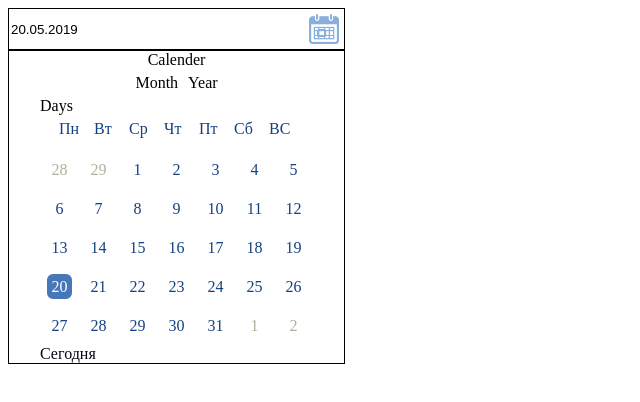
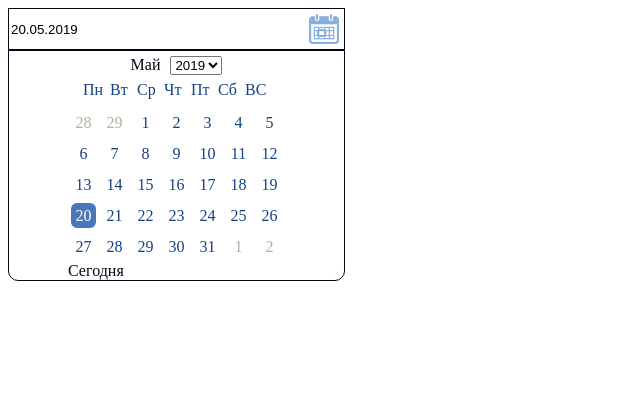
Before and after one commit to LenaBuraja/DatePicker, a React app: page / in a window 1280 px wide. Shown: the top 402 px of the page, without its empty margins (0-640 px from the left). Built offline with nearby package versions, Linux system fonts and the light colour scheme.

Commit message:
select year

```diff
--- a/src/assets/styles/styles.css
+++ b/src/assets/styles/styles.css
@@ -16,7 +16,7 @@ body {
 .field {
 	display: flex;
 	flex-direction: row;
-	border: 1px solid black;
+	border: 1px solid #040615;
 	align-items: center;
 }
 
@@ -25,10 +25,12 @@ body {
 }
 
 .calender {
-	border: 1px solid black;
+	border: 1px solid #040615;
+	border-radius: 0px 0px 10px 10px;
 	display: flex;
 	flex-direction: column;
 	align-items: center;
+	color: #040615;
 }
 
 .app {
@@ -46,8 +48,13 @@ margin: 5px;
 
 .monthes {
 	display: flex;
+	flex-direction: column;
 	justify-content: center;
 	align-items: center;
+}
+
+.groupMonthes{
+	display: flex;
 }
 
 .nameMonth {
@@ -76,7 +83,7 @@ margin: 5px;
 .namesOfDayInWeek > * {
 	width: 25px;
 	height: 25px;
-	margin: 5px;
+	margin: 1px;
 	color: #144182;
 }
 
@@ -91,7 +98,7 @@ margin: 5px;
 	justify-content: center;
 	width: 25px;
 	height: 25px;
-	margin: 5px;
+	margin: 1px;
 	border-radius: 8px;
 	text-align: center;
 	color: #144182;
--- a/src/components/DaysInMonth.jsx
+++ b/src/components/DaysInMonth.jsx
@@ -19,8 +19,8 @@ export default class DaysInMonthJSX extends React.Component {
   }
 
   tableDays() {
-    const month = new Date(2019, this.props.selectMonth, 1).getMonth();
-    const year = new Date(2019, 1, 1).getFullYear();
+    const month = new Date(this.props.selectYear, this.props.selectMonth, 1).getMonth();
+    const year = new Date(this.props.selectYear, 1, 1).getFullYear();
     let days = Array.from({length: this.daysInMonth(this.props.selectMonth + 1, year)}, (v, k) =>
       <div
         className={this.props.selectDay === k+1 ? 'selectDay' : 'otherDay'}
@@ -72,4 +72,5 @@ DaysInMonthJSX.propsType = {
 	onChangeSelectDay: PropsType.func.isRequired,
 	selectDay: PropsType.number.isRequired,
 	selectMonth: PropsType.number.isRequired,
+	selectYear: PropsType.number.isRequired,
 }
--- a/src/components/InputDate.jsx
+++ b/src/components/InputDate.jsx
@@ -28,6 +28,10 @@ export default class InputDateJSX extends React.Component {
 
   changeSelectMonth = (newSelectMonth) => {
     this.setState({selectMonth: newSelectMonth});
+  }
+
+  changeSelectYear = (newSelectYear) => {
+    this.setState({selectYear: newSelectYear});
   }
 
   formatDate() {
@@ -62,6 +66,8 @@ export default class InputDateJSX extends React.Component {
             selectDay={this.state.selectDay}
             onChangeSelectMonth={this.changeSelectMonth}
             selectMonth={this.state.selectMonth}
+            onChangeSelectYear={this.changeSelectYear}
+            selectYear={this.state.selectYear}
           />
         </div>
 			</div>
--- a/src/components/calender.jsx
+++ b/src/components/calender.jsx
@@ -18,10 +18,13 @@ export default class CalenderJSX extends React.Component {
 	render() {
 		return (
 			<div className="calender">
-        <div>Calender</div>
         <div className="month-and-year">
-          <div className="month" onClick={() => {this.setState({showSelectMonth: !this.state.showSelectMonth})}}>Month</div>
-          <div className="year">Year</div>
+          <div className="month" onClick={() => {this.setState({showSelectMonth: !this.state.showSelectMonth})}}>{namesMonthes[this.props.selectMonth]}</div>
+          <select name="year" id="year" value={this.props.selectYear} onChange={(e) => this.props.onChangeSelectYear(e.currentTarget.value)}>
+            {
+              Array.from(Array(new Date().getFullYear() - 1949), (v, k) => <option value={k + 1960}>{k + 1960}</option>)
+            }
+          </select>
         </div>
         {
           this.state.showSelectMonth ?
@@ -35,26 +38,31 @@ export default class CalenderJSX extends React.Component {
                     this.setState({showSelectMonth: !this.state.showSelectMonth})
                   }}
                 >{item}</div>}).reduce((p,c)=>{
-              if(p[p.length-1].length == 3){
+              if(p[p.length-1].length == 4){
                 p.push([]);
               }
             p[p.length-1].push(c);
             return p;
-          }, [[]]).map((item, idx) => {return <div key={idx}>{item}</div>})}
+          }, [[]]).map((item, idx) => {return <div className="groupMonthes" key={idx}>{item}</div>})}
             </div>
           :
           <div>
-            <div className="days">Days</div>
-              <DaysInMonthJSX
-                onChangeSelectDay={this.props.onChangeSelectDay}
-                selectDay={this.props.selectDay}
-                selectMonth={this.props.selectMonth}
-              />
-              <div className="today" onClick={() => {this.props.onChangeSelectDay(new Date().getDate())}}>Сегодня
-            </div>
+            <DaysInMonthJSX
+              onChangeSelectDay={this.props.onChangeSelectDay}
+              selectDay={this.props.selectDay}
+              selectMonth={this.props.selectMonth}
+              selectYear={this.props.selectYear}
+            />
+            <div
+              className="today"
+              onClick={() => {
+                this.props.onChangeSelectDay(new Date().getDate());
+                this.props.onChangeSelectMonth(new Date().getMonth());
+                this.props.onChangeSelectYear(new Date().getFullYear());
+              }}
+            >Сегодня</div>
           </div>
         }
-
 			</div>
 		);
 	}
@@ -65,4 +73,6 @@ CalenderJSX.propsType = {
 	selectDay: PropsType.number.isRequired,
 	onChangeSelectMonth: PropsType.func.isRequired,
 	selectMonth: PropsType.number.isRequired,
+	onChangeSelectYear: PropsType.func.isRequired,
+	selectYear: PropsType.number.isRequired,
 }
```
